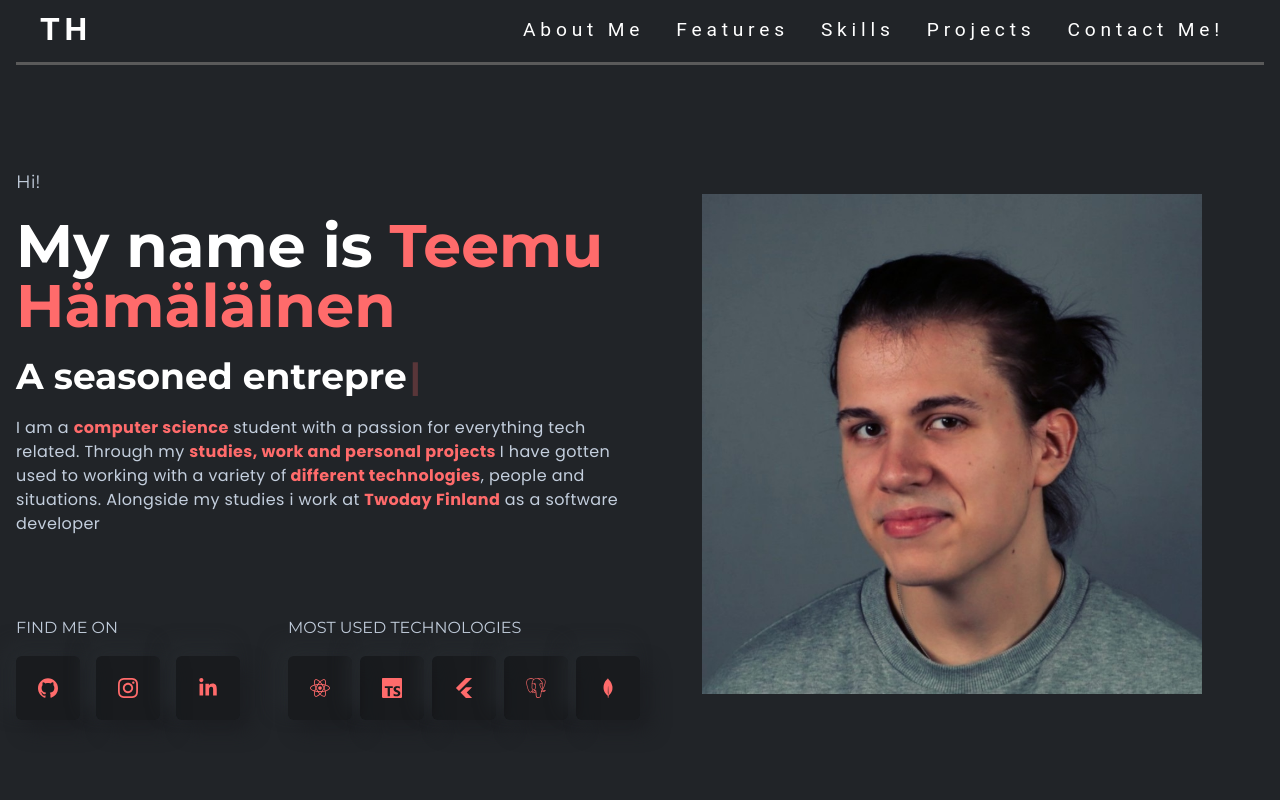
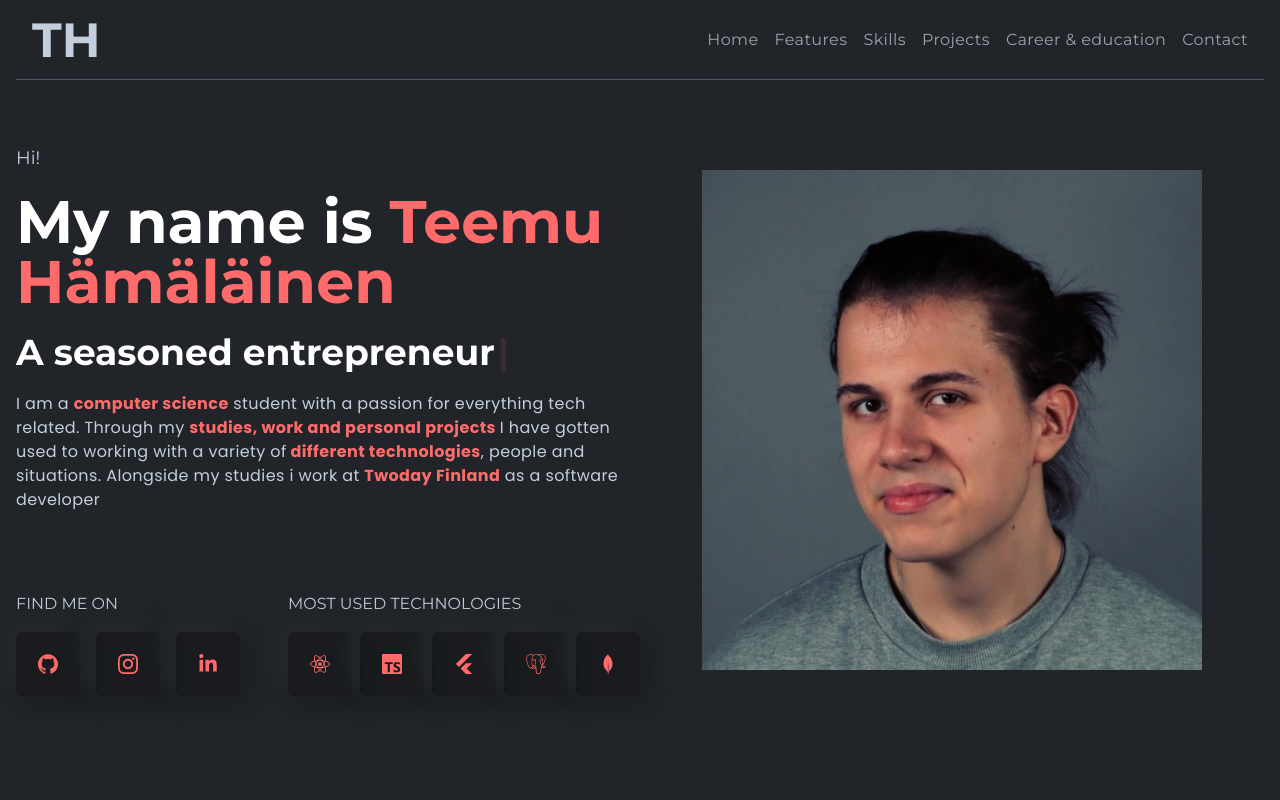
Before and after one commit to temevh/reactCV, a React (Create React App) app: page / in a window 1280 px wide. Shown: the top 800 px of the page. Built offline with nearby package versions, Linux system fonts and the light colour scheme.

Commit message:
reworked topnav, minor css adjustments

```diff
--- a/src/App.jsx
+++ b/src/App.jsx
@@ -17,9 +17,8 @@ function App() {
         <Banner />
         <Features />
         <Skills />
+        <Projects />
         <Testimonials />
-        {/*testimonials carousel */}
-        {/*Projects */}
         <Timeline />
         {/*Contact section*/}
       </div>
--- a/src/Projects/Projects.jsx
+++ b/src/Projects/Projects.jsx
@@ -3,6 +3,7 @@ import Box from "@mui/material/Box";
 import { styled } from "@mui/material/styles";
 import Paper from "@mui/material/Paper";
 import Masonry from "@mui/lab/Masonry";
+import Title from "../components/Layouts/Title";
 
 const heights = [
   150, 30, 90, 70, 110, 150, 130, 80, 50, 90, 100, 150, 30, 50, 80,
@@ -18,15 +19,12 @@ const Item = styled(Paper)(({ theme }) => ({
 
 const Projects = () => {
   return (
-    <Box sx={{ width: 1000, minHeight: 393 }}>
-      <Masonry columns={6} spacing={2}>
-        {heights.map((height, index) => (
-          <Item key={index} sx={{ height }}>
-            {index + 1}
-          </Item>
-        ))}
-      </Masonry>
-    </Box>
+    <section
+      id="projects"
+      className="w-full py-10 border-b-[1px] border-b-black"
+    >
+      <Title title="Projects" des="What I have done" />
+    </section>
   );
 };
 
--- a/src/components/Banner/Banner.jsx
+++ b/src/components/Banner/Banner.jsx
@@ -5,7 +5,7 @@ const Banner = () => {
   return (
     <section
       id="home"
-      className="w-full pt-10 pb-20 flex flex-col gap-10 xl:gap-0 lgl:flex-row items-center border-b-[1px] font-titleFont border-b-black"
+      className="w-full pb-20 flex flex-col gap-10 xl:gap-0 lgl:flex-row items-center border-b-[1px] font-titleFont border-b-black"
     >
       <LeftBanner />
       <RightBanner />
--- a/src/components/Timeline/Timeline.jsx
+++ b/src/components/Timeline/Timeline.jsx
@@ -1,13 +1,17 @@
 import React from "react";
 import WorkTimeLine from "./WorkTimeline";
 import EducationTimeline from "./EducationTimeline";
+import Title from "../Layouts/Title";
 
 const Timeline = () => {
   return (
-    <div className="flex items-stretch">
-      <WorkTimeLine />
-      <EducationTimeline />
-    </div>
+    <section id="career" className="w-full py-20 border-b-[1px] border-b-black">
+      <Title title="Career & education" des="Where have I been" />
+      <div className="flex items-stretch">
+        <WorkTimeLine />
+        <EducationTimeline />
+      </div>
+    </section>
   );
 };
 
--- a/src/components/TopNav.jsx
+++ b/src/components/TopNav.jsx
@@ -1,77 +1,36 @@
-import * as React from "react";
-import AppBar from "@mui/material/AppBar";
-import Box from "@mui/material/Box";
-import Toolbar from "@mui/material/Toolbar";
-import Typography from "@mui/material/Typography";
-import Button from "@mui/material/Button";
+import React from "react";
+import { Link } from "react-scroll";
+import { navLinksdata } from "./data/Data";
 
-const navElements = [
-  "About me",
-  "Features",
-  "Skills",
-  "Projects",
-  "Contact me!",
-];
-
-function TopNav() {
+const TopNav = () => {
   return (
-    <div className="w-full h-16 sticky top-0 z-50 bg-bodyColor mx-auto flex justify-between items-center font-titleFont border-b-[1px] border-b-gray-600">
-      <Box sx={{ flexGrow: 1 }}>
-        <AppBar position="static" sx={AppBarStyles}>
-          <Toolbar sx={toolbarStyles}>
-            <Typography variant="h6" component="div" sx={nameStyles}>
-              <b>TH</b>
-            </Typography>
-            <div>
-              {navElements.map((element, index) => (
-                <Button
-                  key={index}
-                  variant="h6"
-                  component="div"
-                  sx={buttonStyles}
-                >
-                  {element}
-                </Button>
-              ))}
-            </div>
-          </Toolbar>
-        </AppBar>
-      </Box>
+    <div className="w-full h-20 sticky top-0 z-50 bg-bodyColor mx-auto flex justify-between items-center font-titleFont border-b-[1px] border-b-gray-600 pr-4 pl-4">
+      <div className="flex items-center">
+        <p className="font-bold text-5xl">TH</p>
+      </div>
+      <div className="md:flex items-center justify-end gap-1 lg:gap-4">
+        <ul className="hidden md:inline-flex items-center gap-1 lg:gap-4">
+          {navLinksdata.map(({ _id, title, link }) => (
+            <li
+              className="text-base font-normal text-gray-400 tracking-wide cursor-pointer hover:text-designColor duration-300"
+              key={_id}
+            >
+              <Link
+                activeClass="active"
+                to={link}
+                spy={true}
+                smooth={true}
+                offset={-70}
+                duration={500}
+              >
+                {title}
+              </Link>
+            </li>
+          ))}
+        </ul>
+      </div>
     </div>
   );
-}
+};
 
 export default TopNav;
-
-const AppBarStyles = {
-  backgroundColor: "#212428",
-  color: "#ffffff",
-  boxShadow: "none",
-  borderBottom: "3px solid #5A5A5A",
-};
-
-const nameStyles = {
-  textTransform: "capitalize",
-  fontSize: "2rem",
-  fontWeight: "400",
-  letterSpacing: "0.3rem",
-  color: "#ffffff",
-};
-
-const toolbarStyles = {
-  justifyContent: "space-between",
-  paddingLeft: "24px", // Adjust as needed
-  paddingRight: "24px", // Adjust as needed
-};
-
-const buttonStyles = {
-  textTransform: "capitalize",
-  fontSize: "1.2rem",
-  fontWeight: "400",
-  letterSpacing: "0.3rem",
-  color: "#ffffff",
-  "&:hover": {
-    backgroundColor: "#FF6B6B",
-    color: "#000000",
-  },
-};
--- a/src/components/data/Data.jsx
+++ b/src/components/data/Data.jsx
@@ -1,15 +1,43 @@
-import { AiFillAppstore } from "react-icons/ai";
 import {
-  FaBrain,
   FaMobile,
   FaLaptopCode,
   FaNetworkWired,
   FaUsers,
 } from "react-icons/fa";
 import { MdWebhook } from "react-icons/md";
-import { SiProgress, SiNintendonetwork } from "react-icons/si";
-import { CgWebsite } from "react-icons/cg";
-import { MdAnalytics } from "react-icons/md";
+
+export const navLinksdata = [
+  {
+    _id: 1001,
+    title: "Home",
+    link: "home",
+  },
+  {
+    _id: 1002,
+    title: "Features",
+    link: "features",
+  },
+  {
+    _id: 1003,
+    title: "Skills",
+    link: "skills",
+  },
+  {
+    _id: 1004,
+    title: "Projects",
+    link: "projects",
+  },
+  {
+    _id: 1005,
+    title: "Career & education",
+    link: "career",
+  },
+  {
+    _id: 1006,
+    title: "Contact",
+    link: "contact",
+  },
+];
 
 // Features Data
 export const featuresData = [
```
